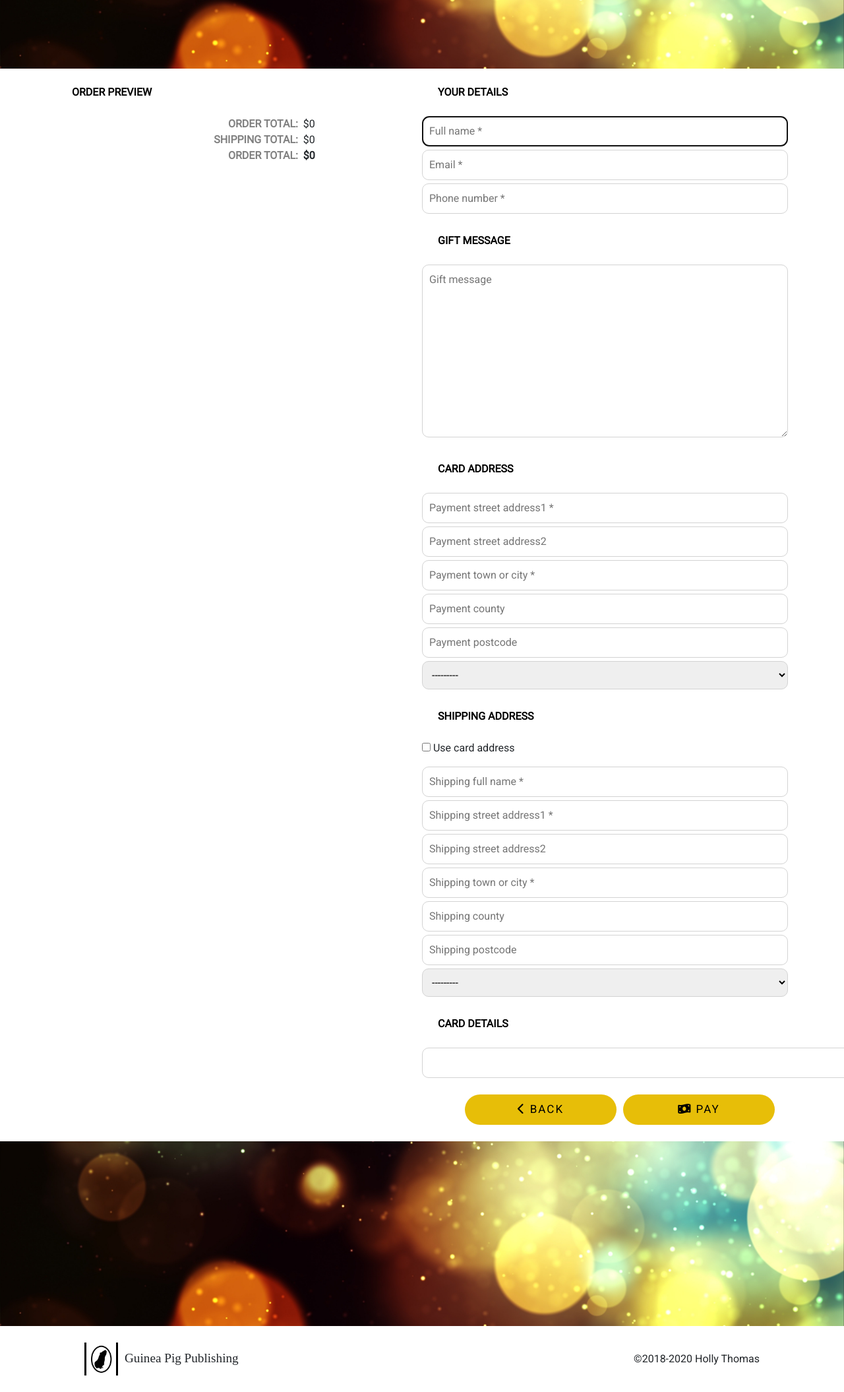
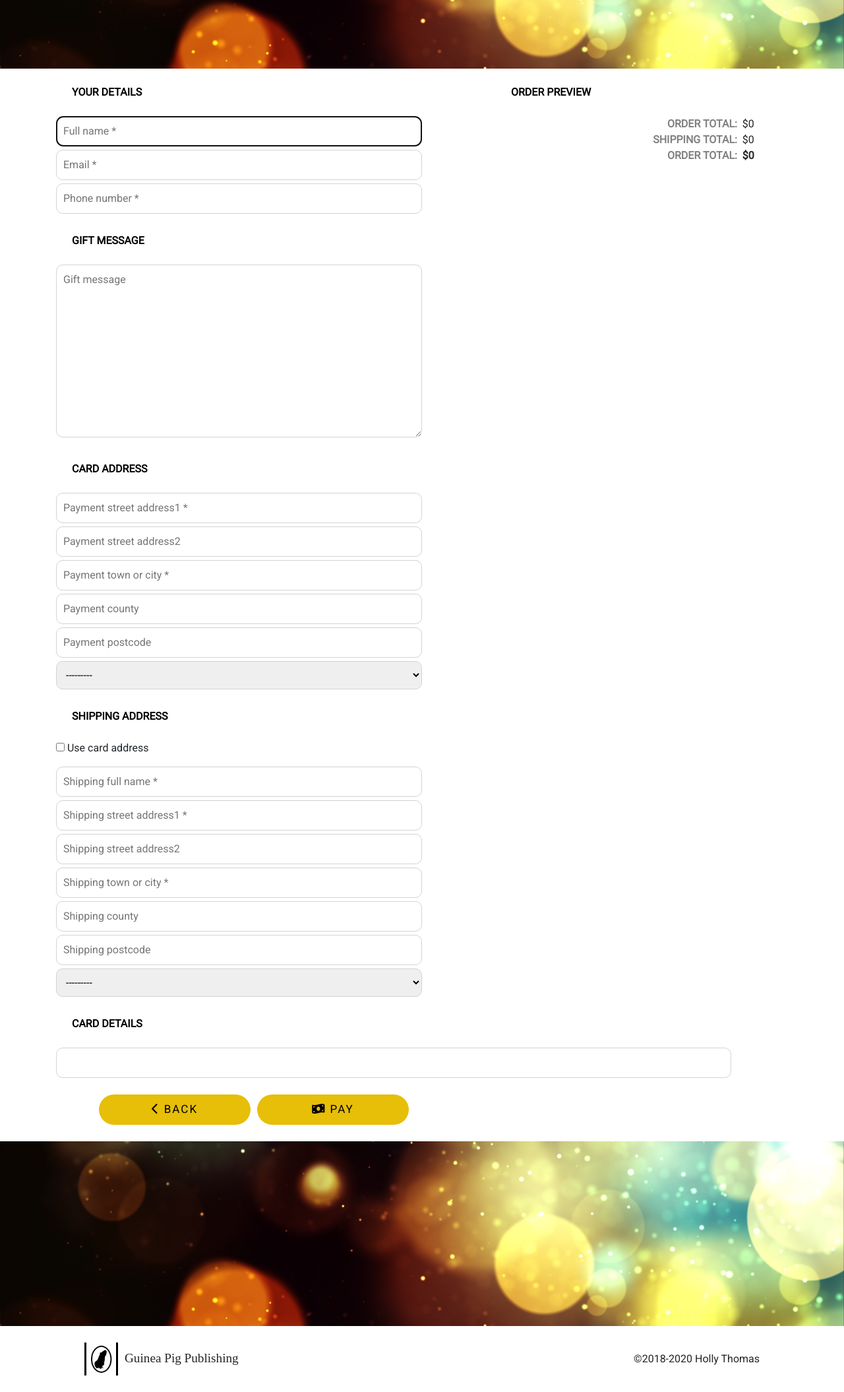
Before and after one commit to Code-Institute-Submissions/Author-Site, a Django app: template checkout/templates/checkout/checkout.html in a window 1280 px wide; the page is wider, and only the part inside the window is pictured. Shown: the part 341-2451 px from the top of that part at 66% size. Run offline with Django 3.2, Linux system fonts and the light colour scheme; the template is opened without the code that fills it: values that come from a table or form of the project are taken from there, others are empty; some libraries are stand-ins or nearby versions; some web fonts are replaced.

Commit message:
flip form & order preview on checkout lg screen

```diff
--- a/checkout/static/checkout/css/checkout.css
+++ b/checkout/static/checkout/css/checkout.css
@@ -43,11 +43,11 @@
     }
     #order-preview-section {
         width: 40%;
-        order: 1;
+        order: 2;
     }
     #payment-form-section {
         width: 50%;
-        order: 2;
+        order: 1;
     }
     .checkout-line-item {
         flex-direction: column;
```
